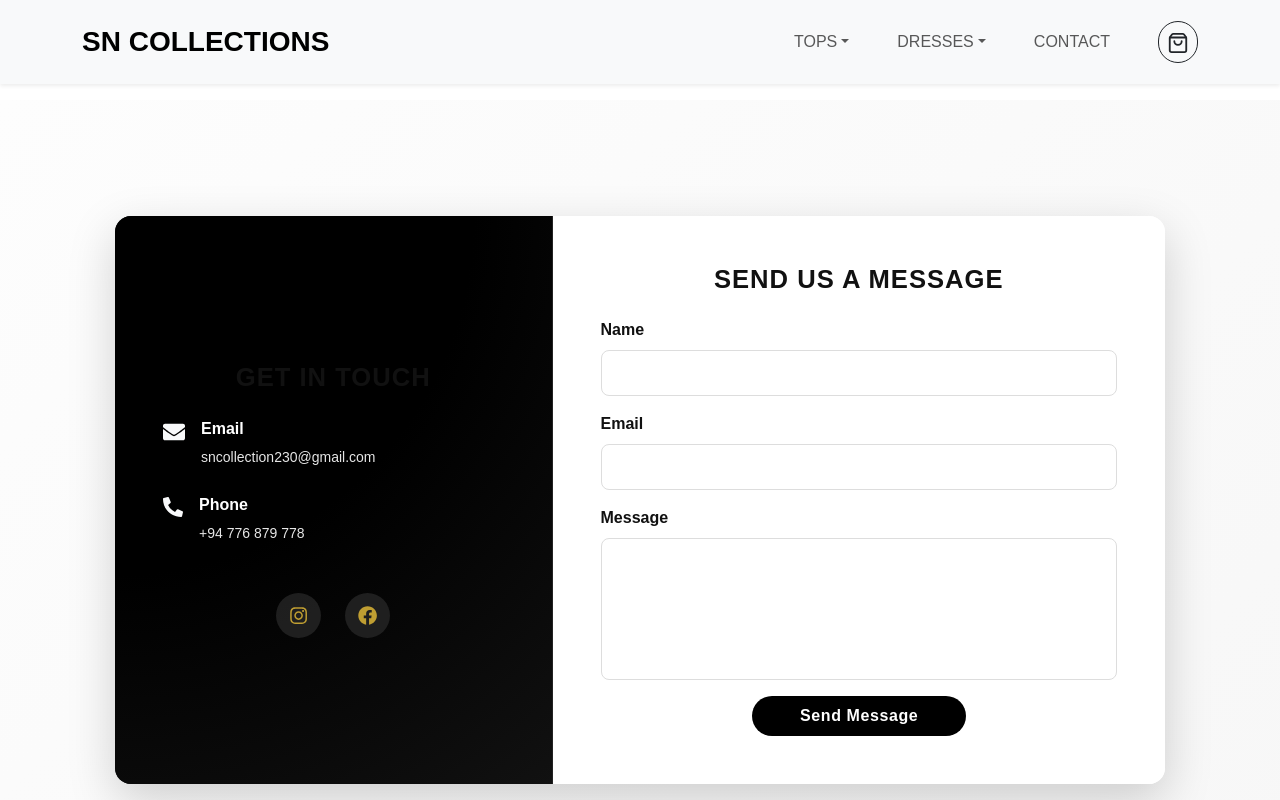
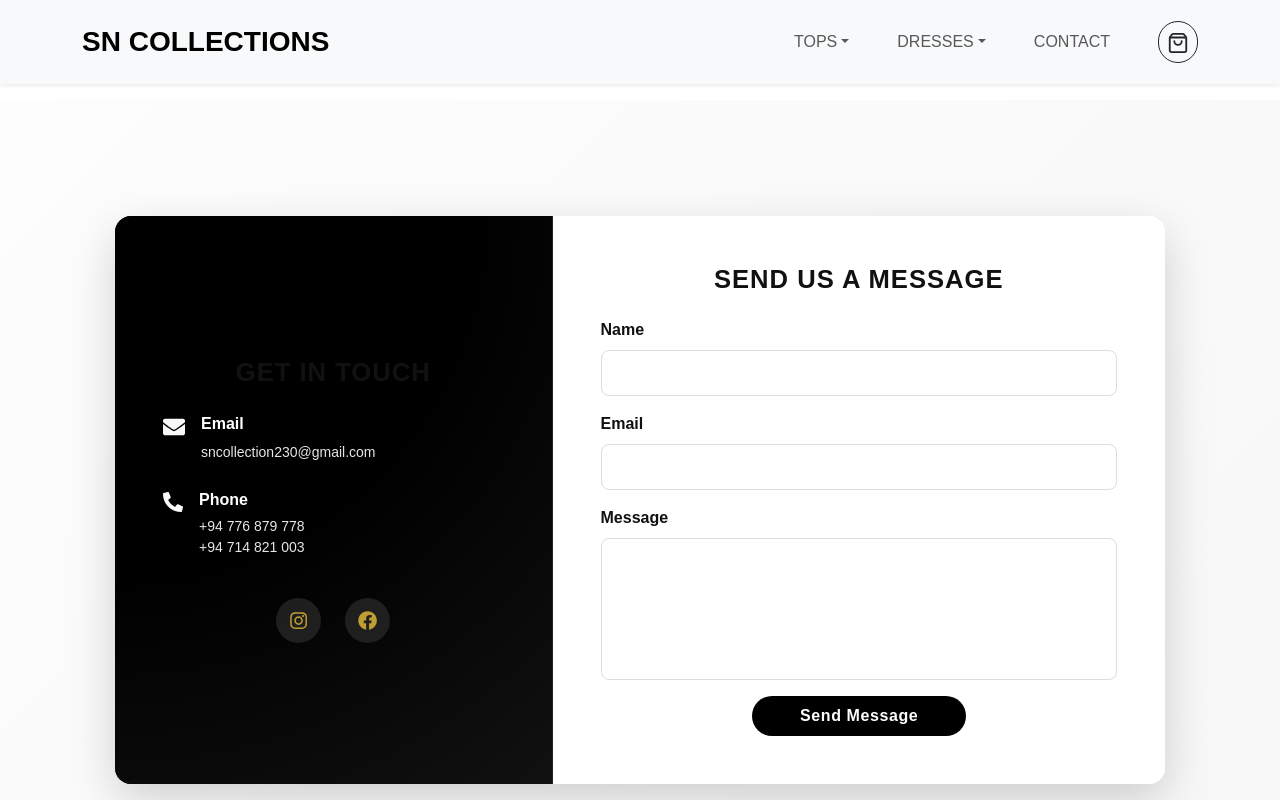
Before and after one commit to Ashen332/SN-COLLECTIONS, a React (Vite) app in the folder MAIN/SN CREATIONS/: page /contact in a window 1280 px wide. Shown: the top 800 px of the page. Built offline with nearby package versions, Linux system fonts and the light colour scheme.

Commit message:
Update ContactUsPage.jsx

```diff
--- a/MAIN/SN CREATIONS/src/pages/ContactUsPage.jsx
+++ b/MAIN/SN CREATIONS/src/pages/ContactUsPage.jsx
@@ -67,12 +67,22 @@ const ContactUsPage = () => {
               </div>
             </div>
 
-            <div className="info-item mb-4 d-flex align-items-start">
+            {/* First Contact Number */}
+            <div className="info-item mb-3 d-flex align-items-start">
               <FaPhoneAlt size={20} className="me-3 text-light mt-1" />
               <div>
                 <p className="mb-1 fw-semibold">Phone</p>
-                <a href="tel:+94776879778" className="text-white text-decoration-none small">
+                <a
+                  href="tel:+94776879778"
+                  className="text-white text-decoration-none small d-block"
+                >
                   +94 776 879 778
+                </a>
+                <a
+                  href="tel:+94714821003"
+                  className="text-white text-decoration-none small d-block"
+                >
+                  +94 714 821 003
                 </a>
               </div>
             </div>
```
